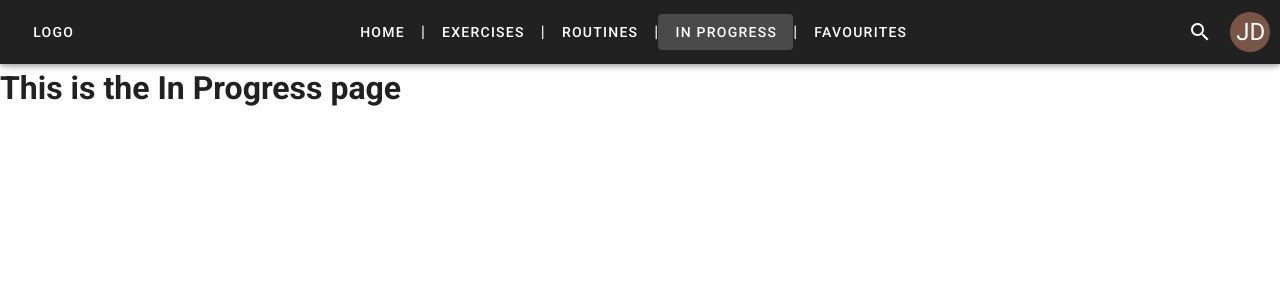
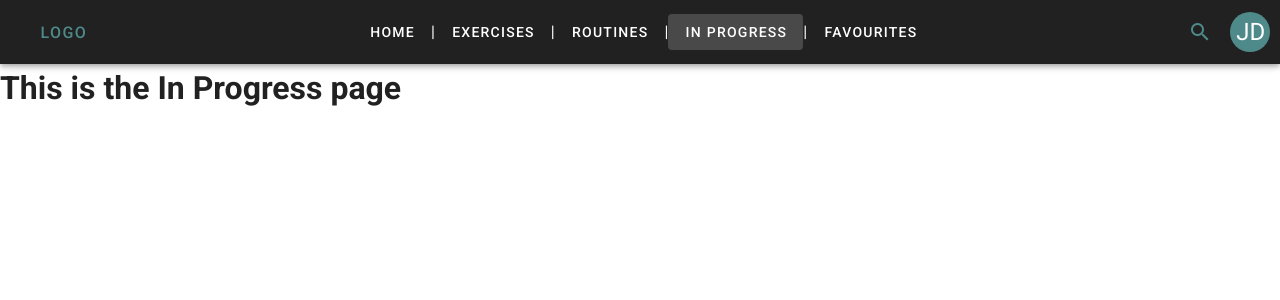
Before and after one commit to Yatex/HCI-TP2, a Vue app: page /inprogress in a window 1280 px wide. Shown: the top 300 px of the page. Built offline with nearby package versions, Linux system fonts and the light colour scheme.

Commit message:
cambios peques

```diff
--- a/src/components/Footer.vue
+++ b/src/components/Footer.vue
@@ -1,15 +1,8 @@
 <template>
     <div id="app">
     <v-app id="inspire">
-        <v-footer
-        dark
-        padless
-        >
-        <v-card
-            flat
-            tile
-            class="indigo lighten-1 white--text text-center"
-        >
+        <v-footer dark padless>
+        <v-card flat tile class="grey darken-4 white--text text-center">
             <v-card-text>
             <v-btn v-for="link in links" :key="link" color="white" text rounded class="my-2">
                 {{ link }}
--- a/src/components/Navbar.vue
+++ b/src/components/Navbar.vue
@@ -2,7 +2,7 @@
     <div>
             <v-app-bar dark class="grey darken-4">
                 <v-toolbar-title>
-                    <v-btn text to="/main">
+                    <v-btn x-large text to="/main" color="rgb(79,138,139)">
                         LOGO
                     </v-btn>
                 </v-toolbar-title>
@@ -17,26 +17,14 @@
 
                 <v-spacer></v-spacer>
 
-                <v-btn icon>
+                <v-btn icon color="rgb(79,138,139)">
                 <v-icon>mdi-magnify</v-icon>
                 </v-btn>
 
-                <v-menu
-                    bottom
-                    min-width="200px"
-                    rounded
-                    offset-y
-                    >
+                <v-menu bottom min-width="200px" rounded offset-y>
                     <template v-slot:activator="{ on }">
-                        <v-btn
-                        icon
-                        x-large
-                        v-on="on"
-                        >
-                        <v-avatar
-                            color="brown"
-                            size="40"
-                        >
+                        <v-btn icon x-large v-on="on">
+                        <v-avatar color="rgb(79,138,139)" size="40">
                             <span class="white--text headline">{{ user.initials }}</span>
                         </v-avatar>
                         </v-btn>
@@ -45,7 +33,7 @@
                         <v-list-item-content class="justify-center">
                         <div class="mx-auto text-center">
                             <v-avatar
-                            color="brown"
+                            color="rgb(79,138,139)"
                             >
                             <span class="white--text headline">{{ user.initials }}</span>
                             </v-avatar>
--- a/src/views/AboutUs.vue
+++ b/src/views/AboutUs.vue
@@ -2,7 +2,6 @@
   <div class="AboutUs">
     <Navbar />
     <h1>This is the About Us page</h1>
-    <v-spacer />
     <Footer />
   </div>
 </template>
--- a/src/views/Home.vue
+++ b/src/views/Home.vue
@@ -10,7 +10,7 @@
                   <v-row>
                     <v-col cols="12" md="8">
                       <v-card-text class="mt-12">
-                        <h1 class="text-center display-2 amber--text text--lighten-3">Sign in</h1>
+                        <h1 class="text-center display-2">Sign in</h1>
                         <div class="text-center mt-4">
                           <v-btn class="mx-2" fab color="black" outlined>
                             <v-icon>fab fa-facebook-f</v-icon>
@@ -25,7 +25,7 @@
                         </div>
                           <v-form ref="form" v-model="valid" lazy-validation>
                             <v-text-field id="email" :rules="emailRules" label="Email" name="Email" prepend-icon="email" type="text" color="teal-accent-3"></v-text-field>
-                            <v-text-field id="password" :rules="emailPassword" label="Password" name="Password" prepend-icon="lock" type="password" color="teal-accent-3"></v-text-field>
+                            <v-text-field id="password" :rules="passwordRules" label="Password" name="Password" prepend-icon="lock" type="password" color="teal-accent-3"></v-text-field>
                           </v-form>
                           <v-dialog v-model="dialog" width="500">
                             <template v-slot:activator="{ on, attrs }">
@@ -62,31 +62,31 @@
                         <v-btn rounded :disabled="!valid" x-large class="amber lighten-3 text-center" @click="validate" to="/main">SIGN IN</v-btn>
                       </div>
                     </v-col>
-                    <v-col cols="12" md="4" class="grey darken-4">
-                      <v-card-text class="amber--text text--lighten-3 mt-12">
+                    <v-col cols="12" md="4" class="teal darken-1">
+                      <v-card-text class="mt-12">
                         <h1 class="text-center display-1">Hello, Friends!</h1>
                         <h4 class="text-center">Enter your personnel details and join us!</h4>
                       </v-card-text>
                       <div class="text-center">
-                        <v-btn rounded outlined @click="step++" class="amber--text text--lighten-3">SIGN UP</v-btn>
+                        <v-btn rounded outlined @click="step++">SIGN UP</v-btn>
                       </div>
                     </v-col>
                   </v-row>
                 </v-window-item>
                 <v-window-item :value="2">
                   <v-row class="fill-height">
-                    <v-col cols="12" md="4" class="grey darken-4">
-                    <v-card-text class="amber--text text--lighten-3 mt-12">
+                    <v-col cols="12" md="4" class="teal darken-1">
+                    <v-card-text class="mt-12">
                       <h1 class="text-center display-1">Welcome Back!</h1>
                       <h4 class="text-center">To keep connected with us please login with your personnel info</h4>
                     </v-card-text>
                     <div class="text-center">
-                      <v-btn rounded outlined @click="step--" class="amber--text text--lighten-3">SIGN IN</v-btn>
+                      <v-btn rounded outlined @click="step--">SIGN IN</v-btn>
                     </div>
                     </v-col>
                     <v-col cols="12" md="8">
                       <v-card-text class="mt-12">
-                       <h1 class="text-center display-2 amber--text text--lighten-3">Create Account</h1>
+                       <h1 class="text-center display-2">Create Account</h1>
                        <div class="text-center mt-4">
                           <v-btn class="mx-2" fab color="black" outlined>
                             <v-icon>fab fa-facebook-f</v-icon>
```
